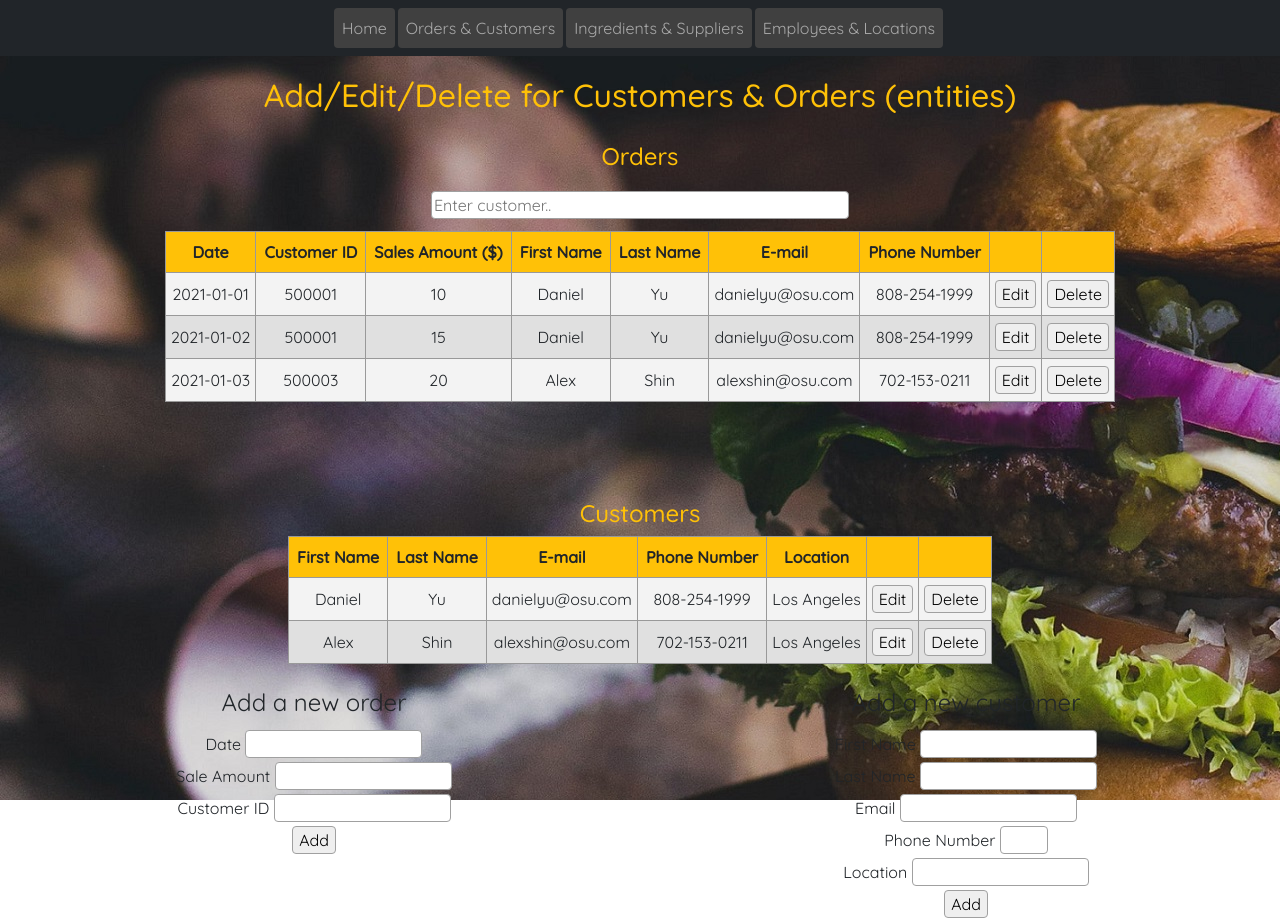
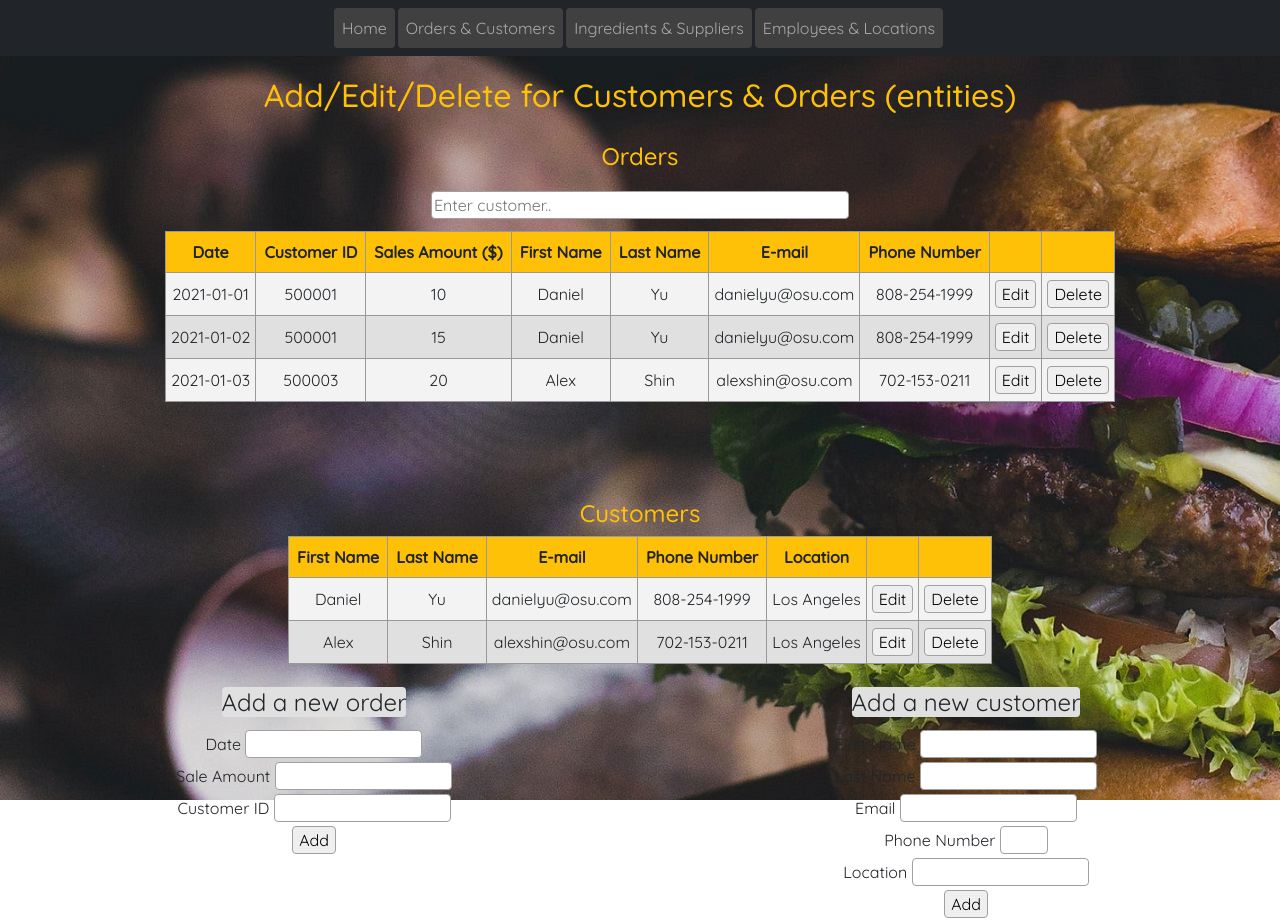
Before and after one commit to yu-daniel/Two-Guys, a Flask app: page /orders-customers in a window 1280 px wide. Run offline with Flask 2, Linux system fonts and the light colour scheme.

Commit message:
added contrast/different color to form titles (since some were blending with the bg image).

```diff
--- a/static/static/styles.css
+++ b/static/static/styles.css
@@ -220,3 +220,8 @@ tr:first-child:hover {
 body {
   font-family: 'Quicksand', sans-serif;
 }
+
+.span-bg {
+    background-color: #E0E0E0;
+    border-radius: 4px;
+}
--- a/templates/employees_locations.html
+++ b/templates/employees_locations.html
@@ -68,7 +68,7 @@
 		<form action="", method="POST">
 			{{ emp_man_form.hidden_tag() }}
 			<fieldset>
-				<legend>Add a new employee/manager</legend>
+				<legend><span class="span-bg">Add a new employee/manager</span></legend>
 				<div>
 					{{ emp_man_form.first_name.label }}
 					{{ emp_man_form.first_name }}
@@ -106,7 +106,7 @@
 		<form action="#", method="POST">
 			{{ loc_form.hidden_tag() }}
 			<fieldset>
-				<legend>Add a store location</legend>
+				<legend><span class="span-bg">Add a store location</span></legend>
 				<div>
 					{{ loc_form.city.label }}
 					{{ loc_form.city }}
--- a/templates/ingredients_suppliers.html
+++ b/templates/ingredients_suppliers.html
@@ -71,7 +71,7 @@
 		<form action="#" method="POST" id="addform">
 			{{ ingredient_form.hidden_tag() }}
 			<fieldset>
-				<legend>Add ingredients</legend>
+				<legend><span class="span-bg">Add ingredients</span></legend>
 				<div>
 					{{ ingredient_form.order_date.label }}
 					{{ ingredient_form.order_date }}
@@ -103,7 +103,7 @@
 		<form action="#" method="POST">
 			{{ supplier_form.hidden_tag() }}
 			<fieldset>
-				<legend>Add a supplier</legend>
+				<legend><span class="span-bg">Add a supplier</span></legend>
 				<div>
 					{{ supplier_form.supplier_name.label }}
 					{{ supplier_form.supplier_name }}
--- a/templates/orders_customers.html
+++ b/templates/orders_customers.html
@@ -73,7 +73,7 @@
 		<form action="#" method="POST">
 			{{ order_form.hidden_tag() }}
 			<fieldset>
-				<legend>Add a new order</legend>
+				<legend><span class="span-bg">Add a new order</span></legend>
 				<div>
 					{{ order_form.date_time.label }}
 					{{ order_form.date_time }}
@@ -97,7 +97,7 @@
 		<form action="#" method="POST">
 			{{ customer_form.hidden_tag() }}
 			<fieldset>
-				<legend>Add a new customer</legend>
+				<legend><span class="span-bg">Add a new customer</span></legend>
 				<div>
 					{{ customer_form.first_name.label }}
 					{{ customer_form.first_name }}
```
